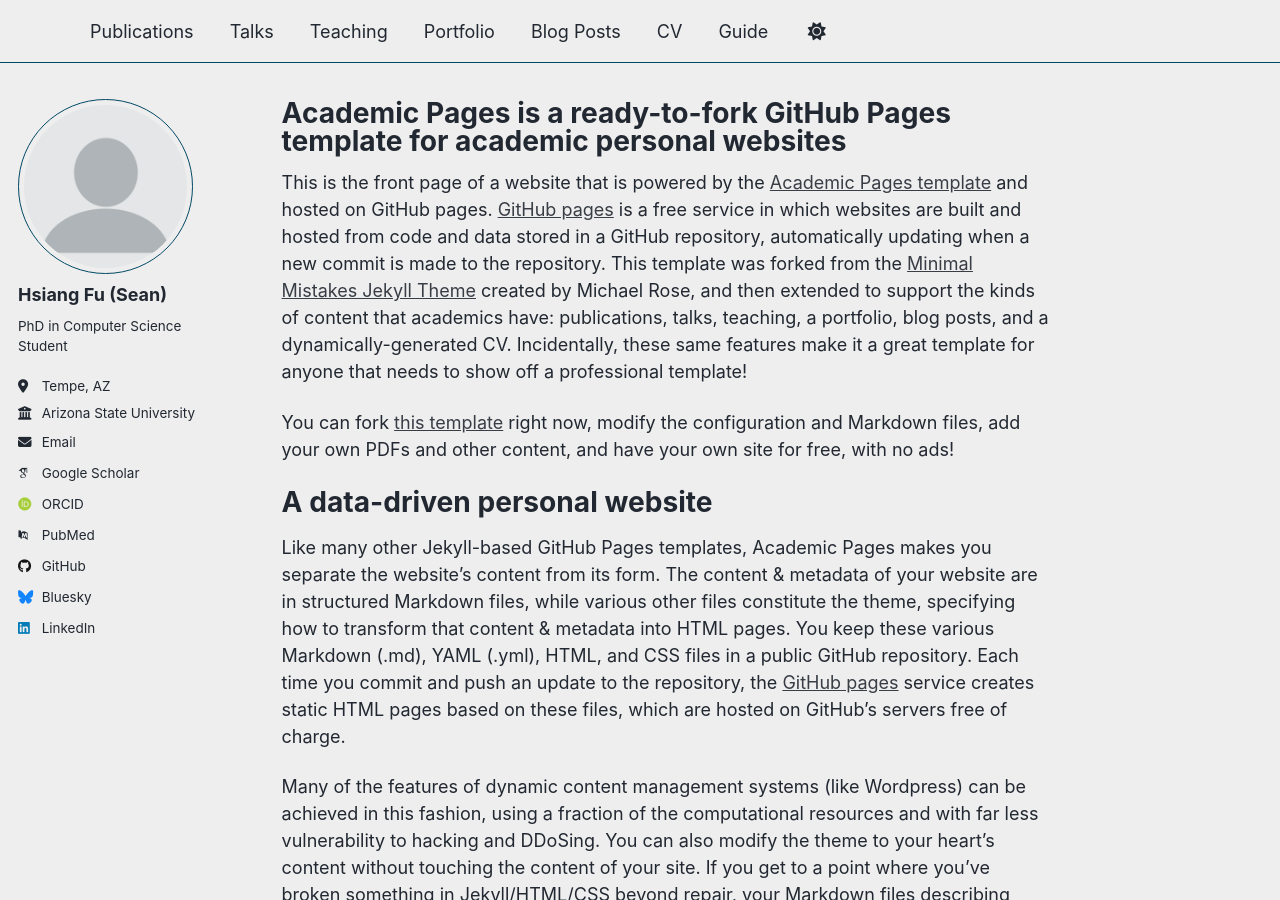
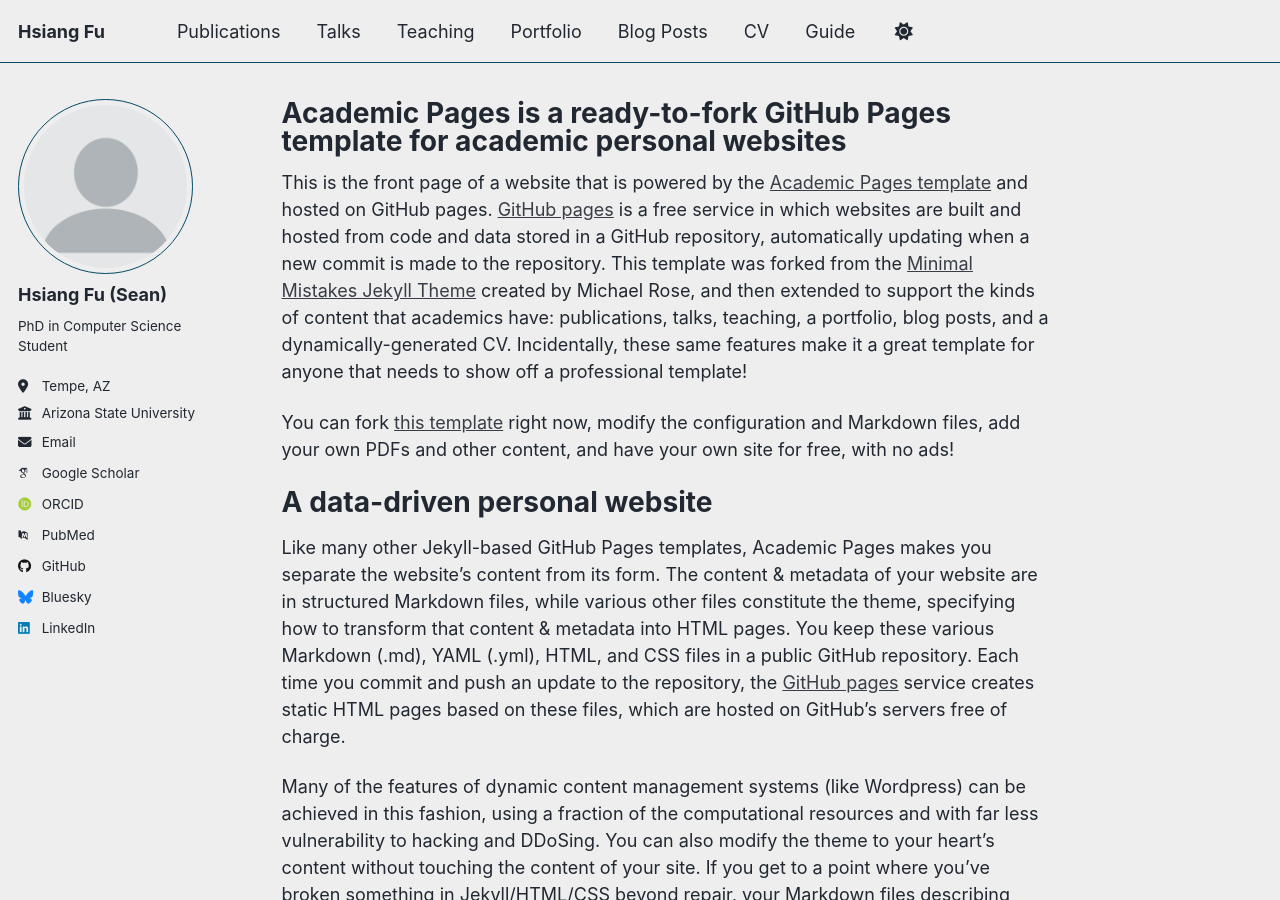
Before and after one commit to hsiang-fu/hsiang-fu.github.io, a Jekyll site: the page built from _pages/about.md, in a window 1280 px wide and 900 px high. Built offline with Jekyll 4.4.1, drawn with Linux system fonts in a browser that asks for light colours; some web fonts are replaced; a script that is not in the unit is left out.

Commit message:
Update _config.yml

```diff
--- a/_config.yml
+++ b/_config.yml
@@ -9,7 +9,7 @@
 # Basic Site Settings
 locale                   : "en-US"
 site_theme               : "air" # Currently available options are "default", "air"
-title                    : "            "
+title                    : "Hsiang Fu"
 title_separator          : "-"
 name                     : &name "Hsiang Fu"
 description              : &description "Hsiang Fu's Academic Portfolio"   # Update this with a general description of your site, this is the default if not overridden by a page
```
